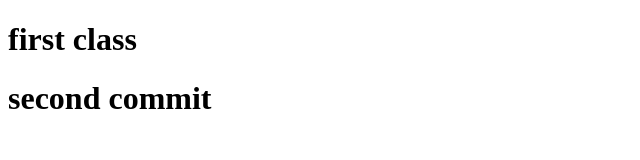
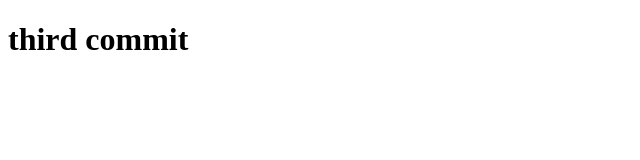
Before and after one commit to PagillaPooja/git-64r, a plain HTML site: page index.html in a window 1280 px wide. Shown: the whole page, without its empty margins (0-640 px from the left). Drawn offline with Linux system fonts and the light colour scheme.

Commit message:
third commit

```diff
--- a/index.html
+++ b/index.html
@@ -6,7 +6,6 @@
     <title>Document</title>
 </head>
 <body>
-    <h1>first class</h1>
-    <h1>second commit<h1>
+<h1>third commit<h1>
 </body>
 </html>
```
